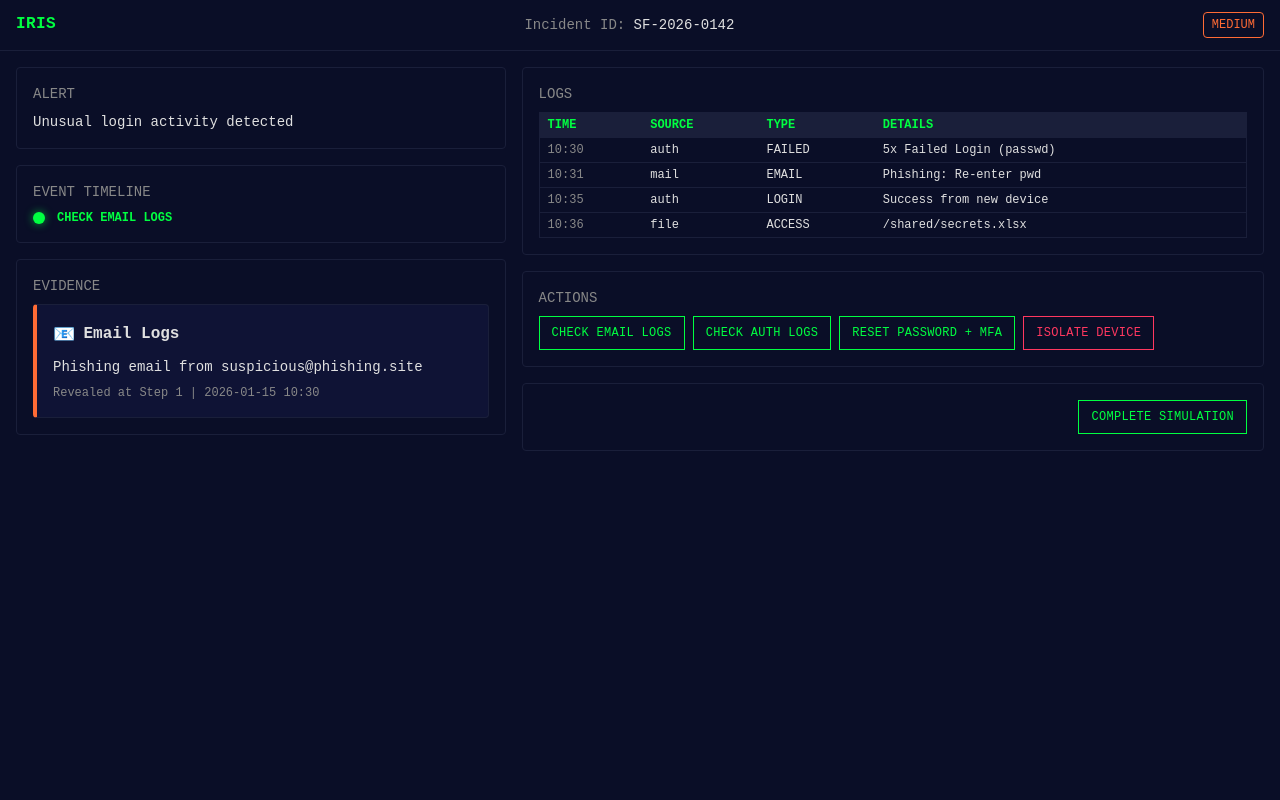
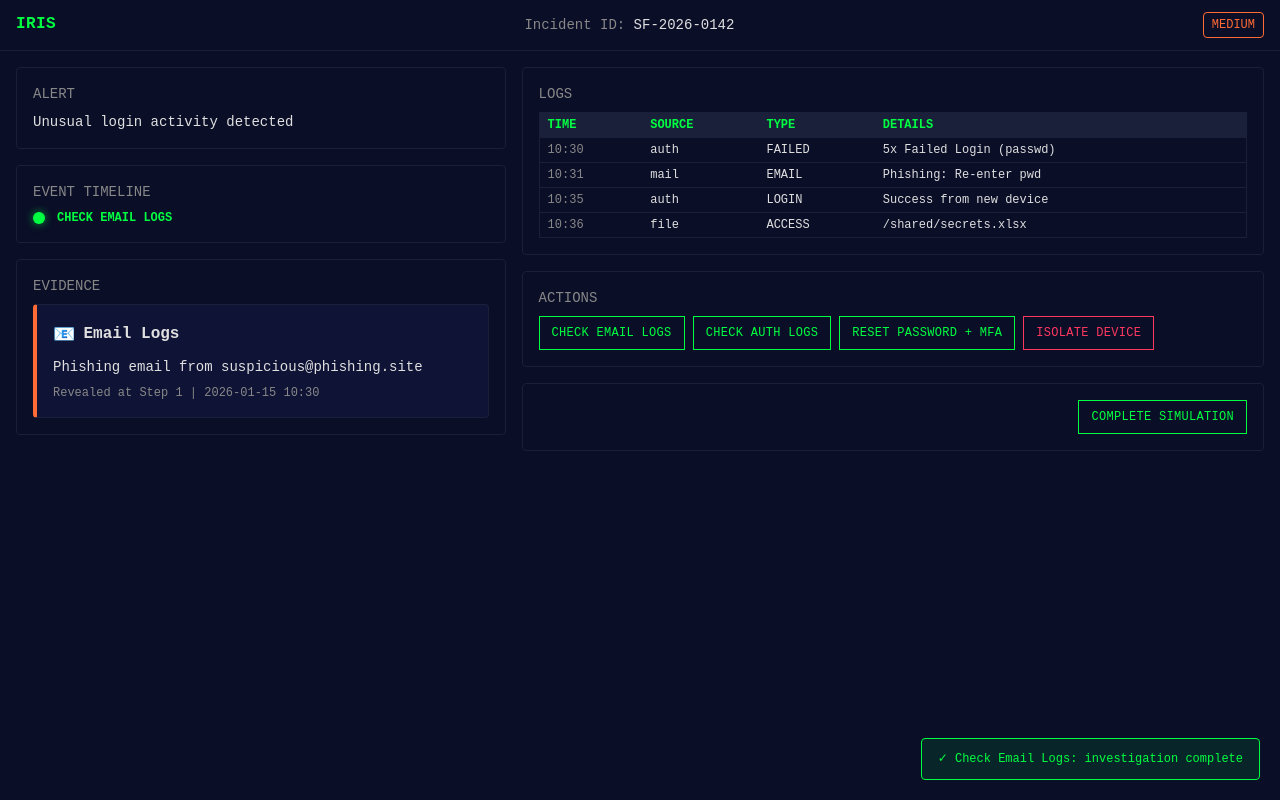
Before and after one commit to st7676/iris, a React (Vite) app in the folder frontend/: page /simulation in a window 1280 px wide. Both pictures are taken after a click on the button "CHECK EMAIL LOGS". Built offline with nearby package versions, Linux system fonts and the light colour scheme.

Commit message:
feat: implement Toast component and wire it into SimulationPage
Toast now shows a confirmation message when an investigation action
is triggered, and Modal component is built out (not yet integrated).

```diff
--- a/frontend/src/components/common/Modal.tsx
+++ b/frontend/src/components/common/Modal.tsx
@@ -0,0 +1,24 @@
+interface ModalProps {
+  title: string
+  children: React.ReactNode
+  onClose: () => void
+}
+
+export default function Modal({ title, children, onClose }: ModalProps) {
+  return (
+    <div className="fixed inset-0 bg-black/70 flex items-center justify-center z-50">
+      <div className="bg-bg-secondary border border-border-highlight rounded p-6 max-w-md w-full mx-4">
+        <div className="flex items-center justify-between mb-4">
+          <h2 className="text-sm uppercase text-accent-success font-bold">{title}</h2>
+          <button
+            onClick={onClose}
+            className="text-text-secondary hover:text-text-primary transition-colors"
+          >
+            ✕
+          </button>
+        </div>
+        <div className="text-sm text-text-primary">{children}</div>
+      </div>
+    </div>
+  )
+}
--- a/frontend/src/components/common/Toast.tsx
+++ b/frontend/src/components/common/Toast.tsx
@@ -0,0 +1,22 @@
+interface ToastProps {
+  message: string
+  variant?: 'success' | 'danger'
+  onClose?: () => void
+}
+
+export default function Toast({ message, variant = 'success', onClose }: ToastProps) {
+  const colorClasses =
+    variant === 'danger'
+      ? 'bg-accent-danger/10 border-accent-danger text-accent-danger'
+      : 'bg-accent-success/10 border-accent-success text-accent-success'
+
+  return (
+    <div
+      className={`fixed bottom-5 right-5 border px-4 py-3 rounded text-xs z-50 animate-[slideIn_0.4s_ease-out] ${colorClasses}`}
+      onClick={onClose}
+    >
+      {variant === 'success' ? '✓ ' : '✗ '}
+      {message}
+    </div>
+  )
+}
--- a/frontend/src/pages/SimulationPage.tsx
+++ b/frontend/src/pages/SimulationPage.tsx
@@ -1,10 +1,11 @@
-import { useEffect } from 'react'
+import { useEffect, useState } from 'react'
 import { useNavigate } from 'react-router-dom'
 import SOCHeader from '../components/SOCHeader'
 import EventTimeline from '../components/EventTimeline'
 import LogViewer from '../components/LogViewer'
 import EvidenceCard from '../components/EvidenceCard'
 import ActionButton from '../components/ActionButton'
+import Toast from '../components/common/Toast'
 import { useSimulationStore } from '../hooks/useSimulation'
 
 const mockLogs = [
@@ -17,12 +18,19 @@ const mockLogs = [
 export default function SimulationPage() {
   const navigate = useNavigate()
   const { incident, timeline, evidence, startSimulation, investigateEvidence } = useSimulationStore()
+  const [toastMessage, setToastMessage] = useState<string | null>(null)
 
   useEffect(() => {
     if (!incident) {
       startSimulation()
     }
   }, [incident, startSimulation])
+
+  const handleAction = (label: string) => {
+    investigateEvidence(label)
+    setToastMessage(`${label}: investigation complete`)
+    setTimeout(() => setToastMessage(null), 3000)
+  }
 
   if (!incident) {
     return <div className="min-h-screen bg-bg-primary text-text-primary p-8">Loading...</div>
@@ -73,10 +81,10 @@ export default function SimulationPage() {
           <div className="border border-border-default rounded p-4">
             <h2 className="text-sm uppercase text-text-secondary mb-2">Actions</h2>
             <div className="flex flex-wrap gap-2">
-              <ActionButton label="Check Email Logs" onClick={() => investigateEvidence('Check Email Logs')} />
-              <ActionButton label="Check Auth Logs" onClick={() => investigateEvidence('Check Auth Logs')} />
-              <ActionButton label="Reset Password + MFA" onClick={() => investigateEvidence('Reset Password + MFA')} />
-              <ActionButton label="Isolate Device" variant="danger" onClick={() => investigateEvidence('Isolate Device')} />
+              <ActionButton label="Check Email Logs" onClick={() => handleAction('Check Email Logs')} />
+              <ActionButton label="Check Auth Logs" onClick={() => handleAction('Check Auth Logs')} />
+              <ActionButton label="Reset Password + MFA" onClick={() => handleAction('Reset Password + MFA')} />
+              <ActionButton label="Isolate Device" variant="danger" onClick={() => handleAction('Isolate Device')} />
             </div>
           </div>
 
@@ -85,6 +93,8 @@ export default function SimulationPage() {
           </div>
         </div>
       </div>
+
+      {toastMessage && <Toast message={toastMessage} onClose={() => setToastMessage(null)} />}
     </div>
   )
 }
```
